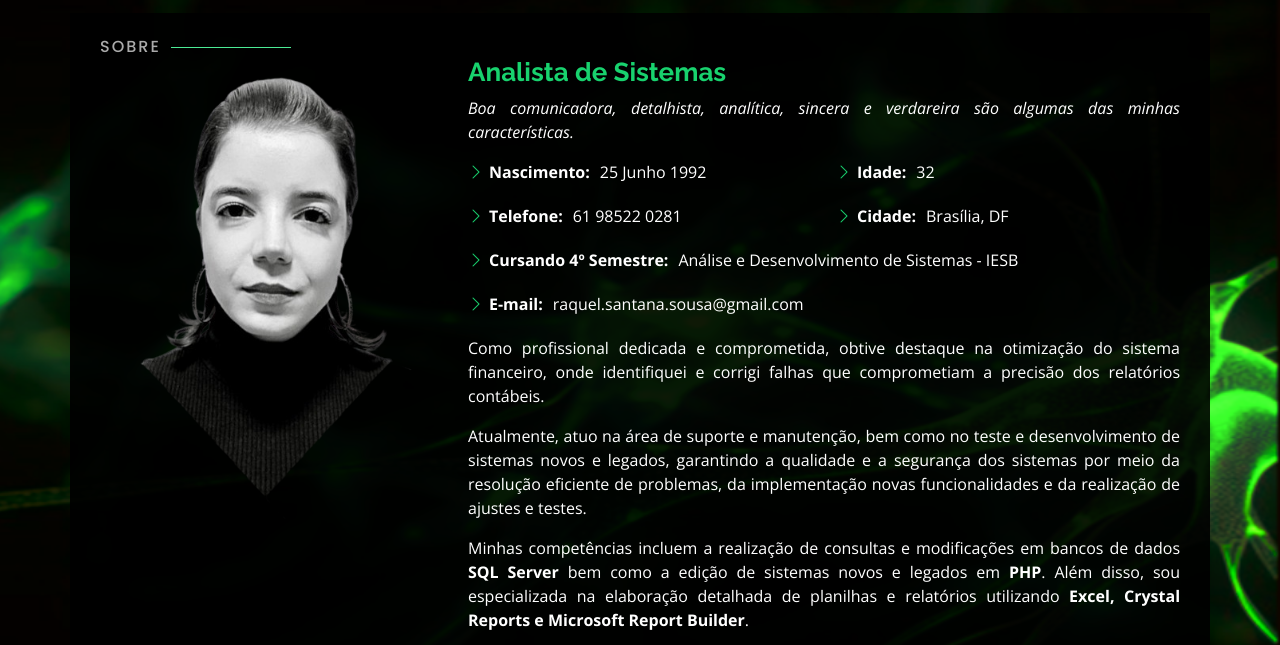
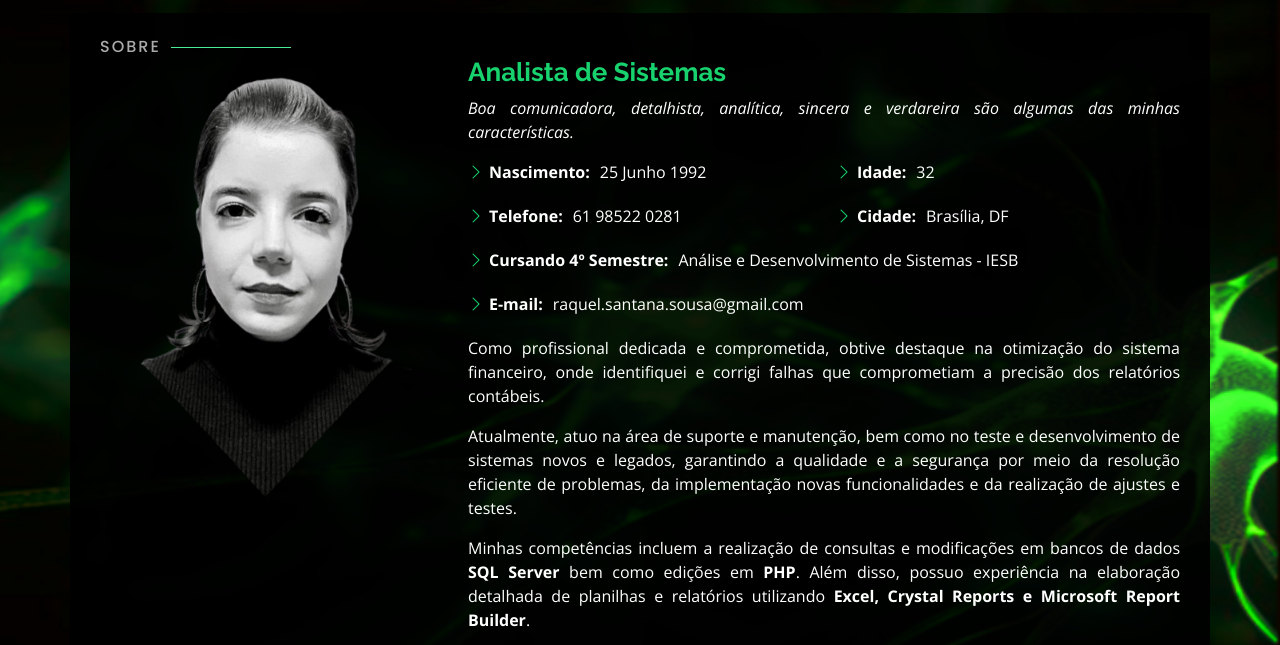
Before and after one commit to RaquelSSousa/Portifolio, a plain HTML site: page index.html in a window 1280 px wide. Both pictures are taken after a click on the link "Sobre". Shown: the part 87-732 px from the top of the page. Drawn offline with nearby package versions, Linux system fonts and the light colour scheme.

Commit message:
modified:   index.html

```diff
--- a/index.html
+++ b/index.html
@@ -107,9 +107,9 @@
           <p style="text-align: justify;">
             Como profissional dedicada e comprometida, obtive destaque na otimização do sistema financeiro, onde identifiquei e corrigi falhas que comprometiam a precisão dos relatórios contábeis.
 
-            <p style="text-align: justify;">Atualmente, atuo na área de suporte e manutenção, bem como no teste e desenvolvimento de sistemas novos e legados, garantindo a qualidade e a segurança dos sistemas por meio da resolução eficiente de problemas, da implementação novas funcionalidades e da realização de ajustes e testes.</p>
+            <p style="text-align: justify;">Atualmente, atuo na área de suporte e manutenção, bem como no teste e desenvolvimento de sistemas novos e legados, garantindo a qualidade e a segurança por meio da resolução eficiente de problemas, da implementação novas funcionalidades e da realização de ajustes e testes.</p>
 
-            <p style="text-align: justify;">Minhas competências incluem a realização de consultas e modificações em bancos de dados <strong>SQL Server</strong> bem como a edição de sistemas novos e legados em <strong>PHP</strong>. Além disso, sou especializada na elaboração detalhada de planilhas e relatórios utilizando <strong>Excel, Crystal Reports e Microsoft Report Builder</strong>.</p>
+            <p style="text-align: justify;">Minhas competências incluem a realização de consultas e modificações em bancos de dados <strong>SQL Server</strong> bem como edições em <strong>PHP</strong>. Além disso, possuo experiência na elaboração detalhada de planilhas e relatórios utilizando <strong>Excel, Crystal Reports e Microsoft Report Builder</strong>.</p>
 
             <p style="text-align: justify;">Tenho uma forte orientação para promover inovação e excelência em todas as minhas responsabilidades, demonstrando um sólido desempenho interpessoal e uma contínua busca por conhecimento.</p>
 
```
